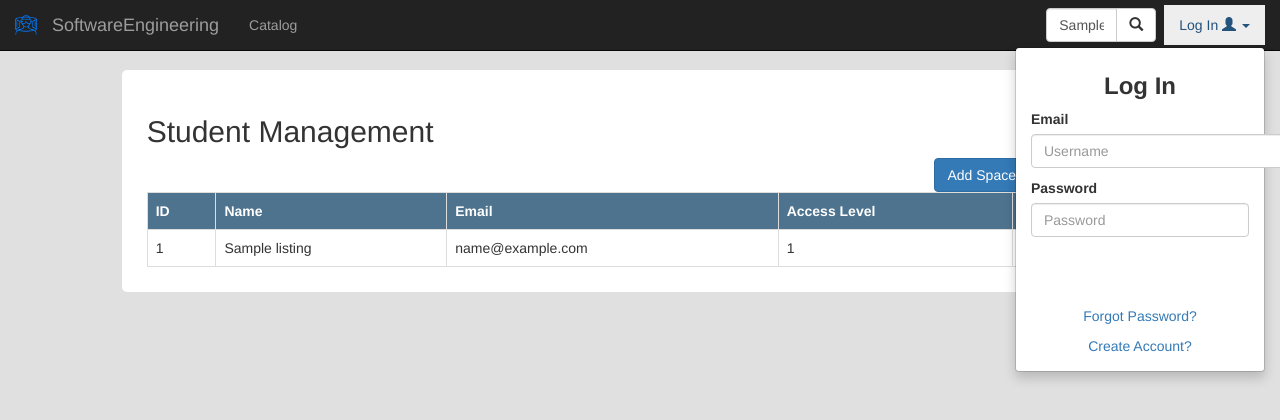
After one commit to jamesgagne/hololens, a PHP site: the page made by application/views/main/admin.php in a window 1280 px wide, after a click on "Log In". The commit adds this page. Shown: the top 420 px of the page. Run offline with PHP 8.4, Linux system fonts and the light colour scheme; the template is opened without the code that fills it: most values are stand-ins (such as "Sample title", 1, 10 or a date in 2020); data that the repository does not hold is empty; some libraries are stand-ins or nearby versions.

Commit message:
Admin page stuff pls dont break

```diff
--- a/application/assets/css/main.css
+++ b/application/assets/css/main.css
@@ -202,3 +202,38 @@ nav {
 		left: auto;
 	}
 }
+
+#room {
+	border-collapse: collapse;
+	width: 100%;
+}
+
+#room th {
+	text-align: left;
+	background-color: #4d738e;
+	color: white;
+	border: 1px solid #ddd;
+	padding: 8px
+}
+
+#room td{
+	border: 1px solid #ddd;
+	padding: 8px;
+}
+
+.updateForm {
+	padding-left: 275px;
+}
+
+.form-group {
+	margin-bottom: 10px;
+}
+
+#submit {
+	margin-left: 478px;
+	margin-bottom: 15px;
+}
+
+#name.form-control, #email.form-control, #phone.form-control, #role.form-control {
+    width: 500px;
+}
--- /dev/null
+++ b/application/views/main/admin.php
@@ -0,0 +1,171 @@
+
+<title>Administration</title>
+
+<div class="x_panel">
+<div class="x_title">
+	<h2>Student Management</h2>
+	<ul class="nav navbar-right panel_toolbox">
+	  <li><a data-toggle="modal" href="#addModal"><i class="fa fa-plus"></i></a>
+	  </li>
+	</ul>
+</div>
+<?php if (isset($update)) { ?>
+<?php echo form_open(base_url() . 'index.php/Admin/updateentry/' . $entry['user_id'], array("class" => "form-horizontal")) ?>
+<fieldset style = "display: inline-block;">
+  <!-- Text input-->
+  <div class="form-group updateForm">
+	<label class="col-sm-4 control-label" for="textinput">Name</label>
+	<div class="col-sm-4">
+	  <input type="text" maxlength = "35" placeholder="Name" class="form-control" name = "name" id = "name" value = "<?=$entry['name']?>">
+	</div>
+  </div>
+
+  <!-- Text input-->
+  <div class="form-group updateForm">
+	<label class="col-sm-4 control-label" for="textinput">Email</label>
+	<div class="col-sm-4">
+	  <input type="email" placeholder="Email" class="form-control" id = "email" name = "email" value = "<?=$entry['email']?>">
+	</div>
+  </div>
+
+  <!-- Text input-->
+  <div class="form-group updateForm">
+	<label class="col-sm-4 control-label" for="textinput">Role</label>
+	<div class="col-sm-4">
+	  <input type="number" max = "1" min = "0" class="form-control" id = "role" name = "role" value = "<?=$entry['access_level_id']?>">
+	</div>
+  </div>
+
+  <input type="submit" id ='submit' class="btn btn-primary" value="Update User">
+</fieldset>
+<?php echo form_close() ?>
+<?php } ?>
+	<div class="x_content">
+		<button style="float:right;" type="button" class="btn btn-primary" data-toggle="modal" data-target="#addModal">
+		  Add User
+		</button>
+		<button style="float:right; margin-right: 5px;" type="button" class="btn btn-primary" data-toggle="modal" data-target="#addSpace">
+		  Add Space
+		</button>
+
+		<table id = "room">
+		   <tr>
+			 <th>ID</th>
+			 <th>Name</th>
+			 <th>Email</th>
+			 <th>Access Level</th>
+			 <th>D</th>
+			 <th>U</th>
+		   </tr>
+		  <? foreach ($listing as $row) { ?>
+		   <tr>
+		   <td><?= $row['user_id']?></td>
+		   <td><?= $row['name']?></td>
+		   <td><?= $row['email']?></td>
+		   <td><?= $row['access_level_id']?></td>
+		   <td><a href="<?= base_url() ?>index.php/Admin/delete/<?= $row['user_id']?>">D</a></td>
+		   <td><a href="<?= base_url() ?>index.php/Admin/update/<?= $row['user_id']?>">U</a></td>
+		   </tr>
+		  <? } ?>
+		</table>
+	</div>
+</div>
+
+<div class="modal fade" id="addModal" tabindex="-1" role="dialog" aria-labelledby="myModalLabel">
+  <div class="modal-dialog" role="document">
+    <div class="modal-content">
+      <div class="modal-header">
+        <button type="button" class="close" data-dismiss="modal" aria-label="Close"><span aria-hidden="true">&times;</span></button>
+        <h4 class="modal-title" id="myModalLabel">Add User</h4>
+      </div>
+      <div class="modal-body">
+      <?php echo form_open(base_url() . 'index.php/Admin/add_user', array("class" => "form-horizontal")) ?>
+      <fieldset>
+          <!-- Text input-->
+          <div class="form-group">
+            <label class="col-sm-2 control-label" for="textinput">Name</label>
+            <div class="col-sm-10">
+              <input type="text" maxlength = "35" placeholder="Name" class="form-control" name = "nameModal" id = "nameModal">
+            </div>
+          </div>
+
+          <!-- Text input-->
+          <div class="form-group">
+            <label class="col-sm-2 control-label" for="textinput">Email</label>
+            <div class="col-sm-10">
+              <input type="text" placeholder="Email" class="form-control" id = "emailModal" name = "emailModal">
+            </div>
+          </div>
+
+           <!-- Text input-->
+          <div class="form-group">
+            <label class="col-sm-2 control-label" for="textinput">Password</label>
+            <div class="col-sm-10">
+              <input type="text" placeholder="Password" class="form-control" id = "passwordModal" name = "passwordModal">
+            </div>
+          </div>
+
+           <!-- Text input-->
+          <div class="form-group">
+            <label class="col-sm-2 control-label" for="textinput">Role</label>
+            <div class="col-sm-10">
+              <input type="number" placeholder="Role" max = "1" min = "0" class="form-control" id = "roleModal" name = "roleModal">
+            </div>
+          </div>
+
+      </div>
+        </fieldset>
+      <div class="modal-footer">
+        <button type="button" class="btn btn-default" data-dismiss="modal">Close</button>
+        <input type="submit" class="btn btn-primary" value="Add User ">
+        <?php echo form_close() ?>
+      </div>
+    </div>
+  </div>
+</div>
+
+<div class="modal fade" id="addSpace" tabindex="-1" role="dialog" aria-labelledby="myModalLabel">
+  <div class="modal-dialog" role="document">
+    <div class="modal-content">
+      <div class="modal-header">
+        <button type="button" class="close" data-dismiss="modal" aria-label="Close"><span aria-hidden="true">&times;</span></button>
+        <h4 class="modal-title" id="myModalLabel">Add Space</h4>
+      </div>
+      <div class="modal-body">
+      <?php echo form_open(base_url() . 'index.php/Admin/add_space', array("class" => "form-horizontal")) ?>
+      <fieldset>
+
+		  <select class="form-control" name="emailList" id="emailList" required>
+            <?php
+
+            foreach($emails as $row)
+            {
+              echo '<option value="'.$row['email'].'">'.$row['email'].'</option>';
+            }
+            ?>
+          </select>
+
+          <!-- Text input-->
+          <div class="form-group">
+            <label class="col-sm-2 control-label" for="textinput">Space Name</label>
+            <div class="col-sm-10">
+              <input type="text" maxlength = "35" placeholder="Name" class="form-control" name = "nameSpace" id = "nameSpace" required>
+            </div>
+          </div>
+
+		  <div class="form-group">
+			<label class="col-sm-2 control-label" for="textinput">Description</label>
+			<div class="col-sm-10">
+				<textarea rows="4" cols="50" id="descriptionSpace" name="descriptionSpace"></textarea>
+			</div>
+		  </div>
+      </div>
+        </fieldset>
+      <div class="modal-footer">
+        <button type="button" class="btn btn-default" data-dismiss="modal">Close</button>
+        <input type="submit" class="btn btn-primary" value="Add Space ">
+        <?php echo form_close() ?>
+      </div>
+    </div>
+  </div>
+</div>
```
Also changed, not shown: application/controllers/Admin.php (added, +171 -0 lines).
